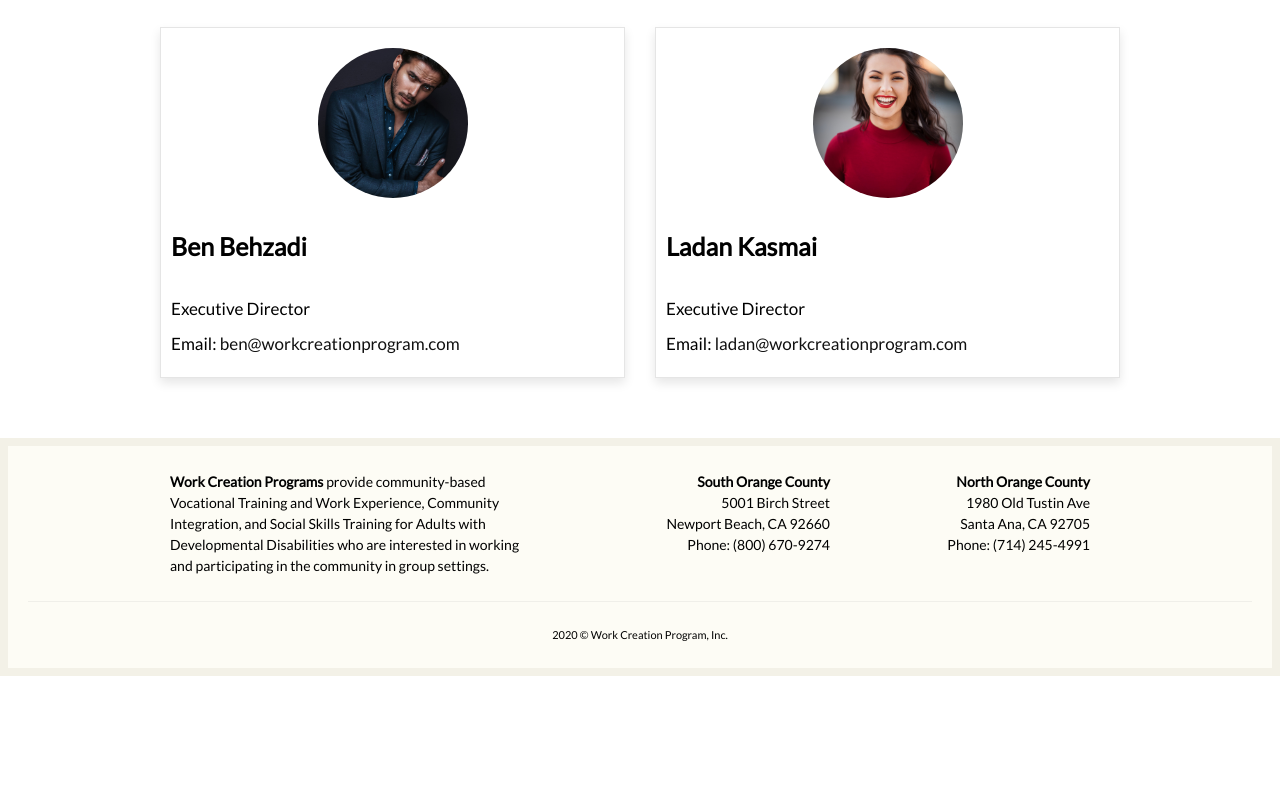
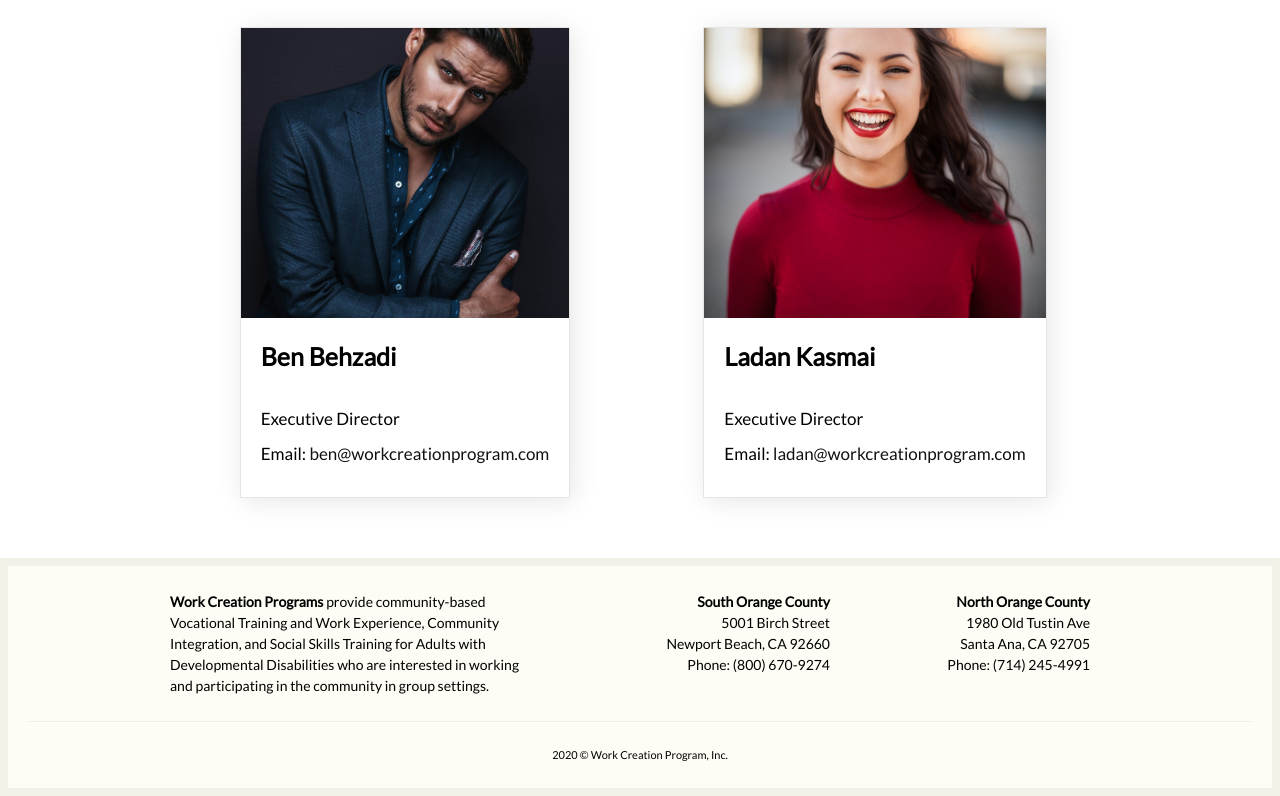
Before and after one commit to apkomatic-tech/wcp-website, a Gatsby site: page /contact-us in a window 1280 px wide. Shown: the part 130-926 px from the top of the page. Before the commit the page ends 806 px from the top, so only its background shows below. Built offline with nearby package versions, Linux system fonts and the light colour scheme; Gatsby itself is replaced by a stand-in of ours.

Commit message:
update contact us page

```diff
--- a/src/pages/contact-us.js
+++ b/src/pages/contact-us.js
@@ -5,33 +5,31 @@ import styled from "styled-components"
 
 import SEO from "../components/seo"
 
-const PageStyles = styled.main`
-  .company-people-block {
+const CardDeck = styled.div`
   max-width: 96rem;
   margin: auto;
   display: grid;
-    grid-template-columns: repeat(2, 1fr);
-    grid-gap: 3rem;
+  place-items: center;
+  grid-template-columns: repeat(2, minmax(250px, 450px));
+  grid-gap: 2rem;
+  justify-content: center;
   @media screen and (max-width: 767px) {
     padding: 0 5rem;
     grid-template-columns: 1fr;
-    }
   }
 `
 
 const Card = styled.div`
   background: var(--white);
-  box-shadow: 0 5px 10px rgba(0, 0, 0, 0.1);
+  box-shadow: 3px 3px 25px rgba(0, 0, 0, 0.1);
   border: 1px solid rgba(0, 0, 0, 0.1);
   .card-content {
-    padding: 1rem;
+    padding: 2rem;
   }
   .gatsby-image-wrapper {
-    width: 150px;
-    height: 150px;
-    border-radius: 50%;
-    margin: 2rem auto;
+    height: 290px;
     display: block;
+    object-fit: fill;
   }
 
   h1 {
@@ -45,14 +43,14 @@ export default () => {
     query {
       placeholderImage1: file(relativePath: { eq: "man-mock.jpg" }) {
         childImageSharp {
-          fluid(maxWidth: 500) {
+          fluid(maxWidth: 350) {
             ...GatsbyImageSharpFluid
           }
         }
       }
       placeholderImage2: file(relativePath: { eq: "woman-mock.jpg" }) {
         childImageSharp {
-          fluid(maxWidth: 500) {
+          fluid(maxWidth: 350) {
             ...GatsbyImageSharpFluid
           }
         }
@@ -64,8 +62,7 @@ export default () => {
     <>
       <SEO title="Contact Us" />
       <h1>Contact Us</h1>
-      <PageStyles>
-        <div className="company-people-block">
+      <CardDeck>
         <Card>
           <div className="card-image">
             <Img
@@ -103,8 +100,7 @@ export default () => {
             </p>
           </div>
         </Card>
-        </div>
-      </PageStyles>
+      </CardDeck>
     </>
   )
 }
```
Lines whose indentation alone changed are shown as unchanged.
